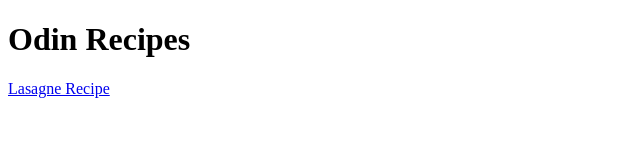
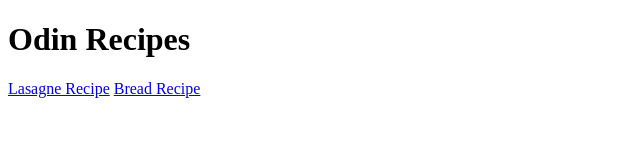
Before and after one commit to Keggeraider/odin-recipes, a plain HTML site: page index.html in a window 1280 px wide. Shown: the whole page, without its empty margins (0-640 px from the left). Drawn offline with Linux system fonts and the light colour scheme.

Commit message:
Add bread link
Add link on homepage to bread recipe

```diff
--- a/index.html
+++ b/index.html
@@ -8,5 +8,6 @@
 <body>
     <h1>Odin Recipes</h1>
     <a href="./recipes/lasagna.html">Lasagne Recipe</a>
+    <a href="./recipes/bread.html">Bread Recipe</a>
 </body>
 </html>
```
